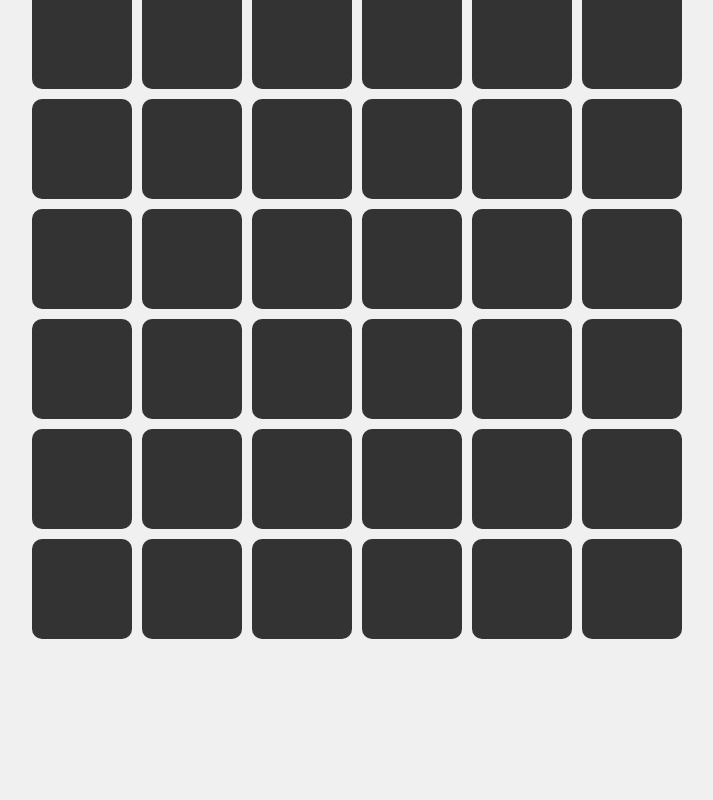
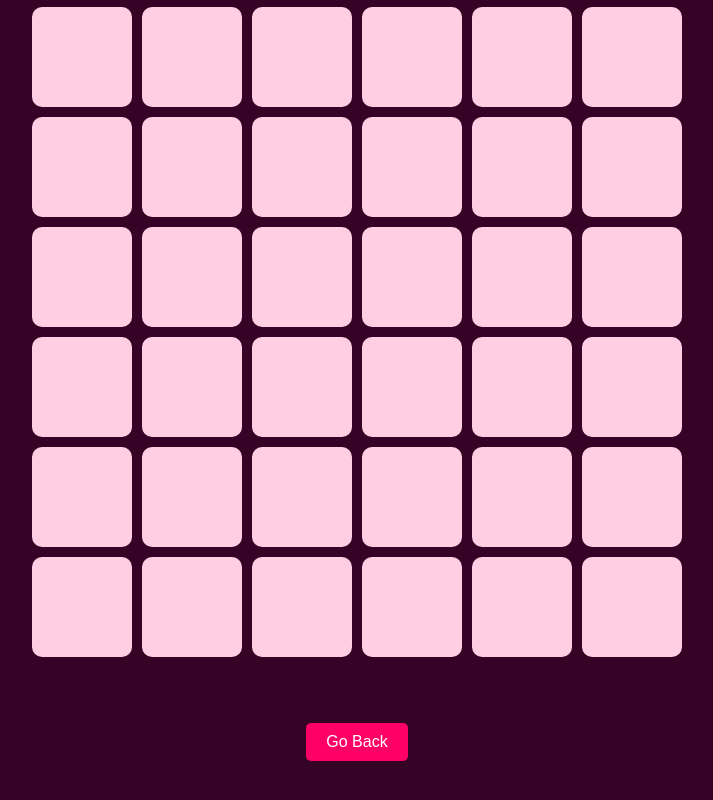
Before and after one commit to sidratulmuntahasara/Ramadan-Tracker, a plain HTML site: page games/day1/index.html in a window 1280 px wide. Shown: the part 3061-3861 px from the top of the page, without its empty margins (283-996 px from the left). Before the commit the page ends 3708 px from the top, so only its background shows below. Drawn offline with Linux system fonts and the light colour scheme.

Commit message:
day 1 game updated

```diff
--- a/games/day1/index.html
+++ b/games/day1/index.html
@@ -7,8 +7,9 @@
   <link rel="stylesheet" href="style.css">
 </head>
 <body>
-  <h1>Memory Match Game</h1>
+  <h1>Memory &nbsp;Match &nbsp;Game</h1>
   <div class="memory-grid"></div>
-  <script src="script.js"></script>
+  <script src="script.js"></script> <br><br>
+  <a href="/"><button class="btn">Go Back</button></a><br><br
 </body>
 </html>
--- a/games/day1/style.css
+++ b/games/day1/style.css
@@ -1,7 +1,15 @@
+@font-face {
+  font-family: RamadanFont;
+  src: url("../../assets/RamadhanMubarok-Regular.otf") format("opentype");
+}
+
 body {
-    font-family: Arial, sans-serif;
+    font-family: RamadanFont;
     text-align: center;
-    background-color: #f0f0f0;
+    background-color: #340326;
+    color: #ffffff;
+    letter-spacing: 1px;
+    font-size: larger;
   }
 
   .memory-grid {
@@ -15,7 +23,7 @@ body {
   .memory-card {
     width: 100px;
     height: 100px;
-    background-color: #333;
+    background-color: #ffcee2;
     border-radius: 10px;
     cursor: pointer;
     position: relative;
@@ -50,6 +58,17 @@ body {
     transform: rotateY(180deg);
   }
 
+  .btn{
+    background-color: #ff0066;
+    color: #ffffff;
+    padding: 10px 20px;
+    border: none;
+    border-radius: 5px;
+    cursor: pointer;
+    font-size: 1rem;
+    margin: 20px;
+  }
+
   @media screen and (max-width: 600px) {
     .memory-grid {
       grid-template-columns: repeat(3, 100px);
```
